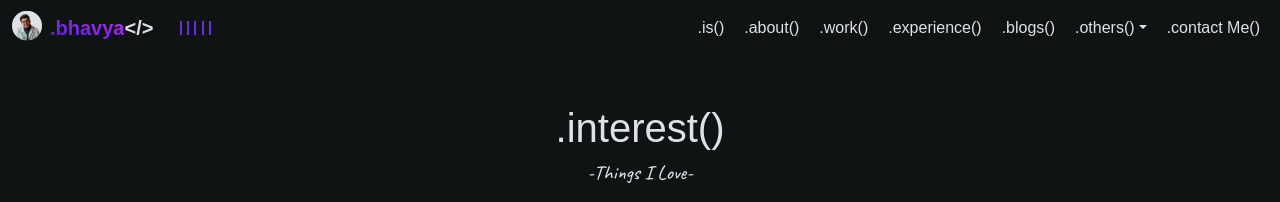
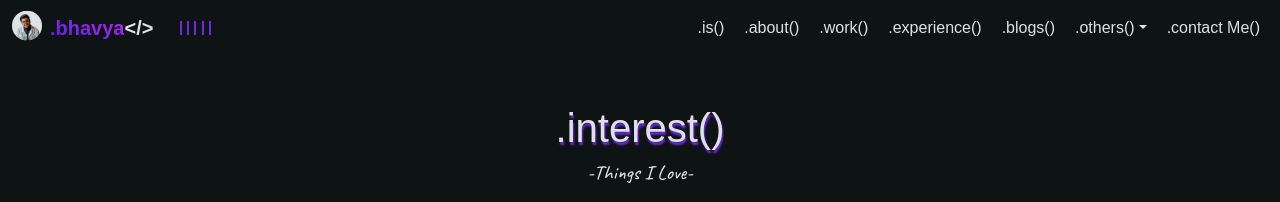
Before and after one commit to TheNewC0der-24/Portfolio, a React (Create React App) app: page /interest in a window 1280 px wide. Shown: the top 202 px of the page. Built offline with nearby package versions, Linux system fonts and the light colour scheme; a web font is replaced by a local one.

Commit message:
Interest Page

```diff
--- a/src/Components/Interest/Interest.jsx
+++ b/src/Components/Interest/Interest.jsx
@@ -49,6 +49,10 @@ const GlobalStyle = createGlobalStyle`
 `;
 
 const Intro = styled.div`
+.interest {
+    text-shadow: 1px 3px 2px rgba(109, 42, 226, 1);
+}
+
 .intro{
     font-family: 'Caveat', cursive;
 }
@@ -72,7 +76,7 @@ const Interest = () => {
             <SocialLinks />
             <div className="container text-center my-5">
                 <Intro>
-                    <h1>.interest()</h1>
+                    <h1 className='interest'>.interest()</h1>
                     <h5><span className='intro'>Things I Love</span></h5>
                 </Intro>
                 <Quote className='my-5 mx-4'>
```
